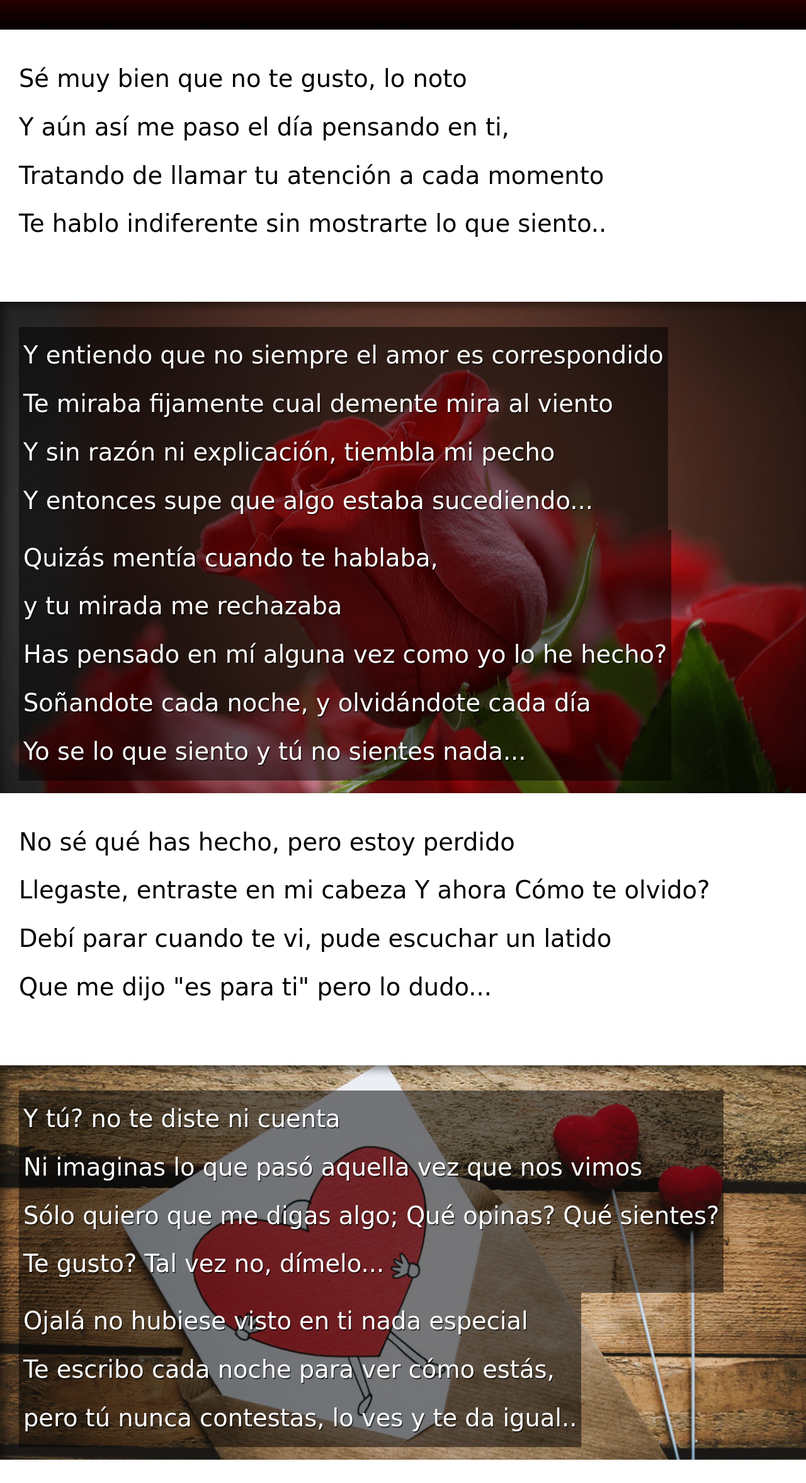
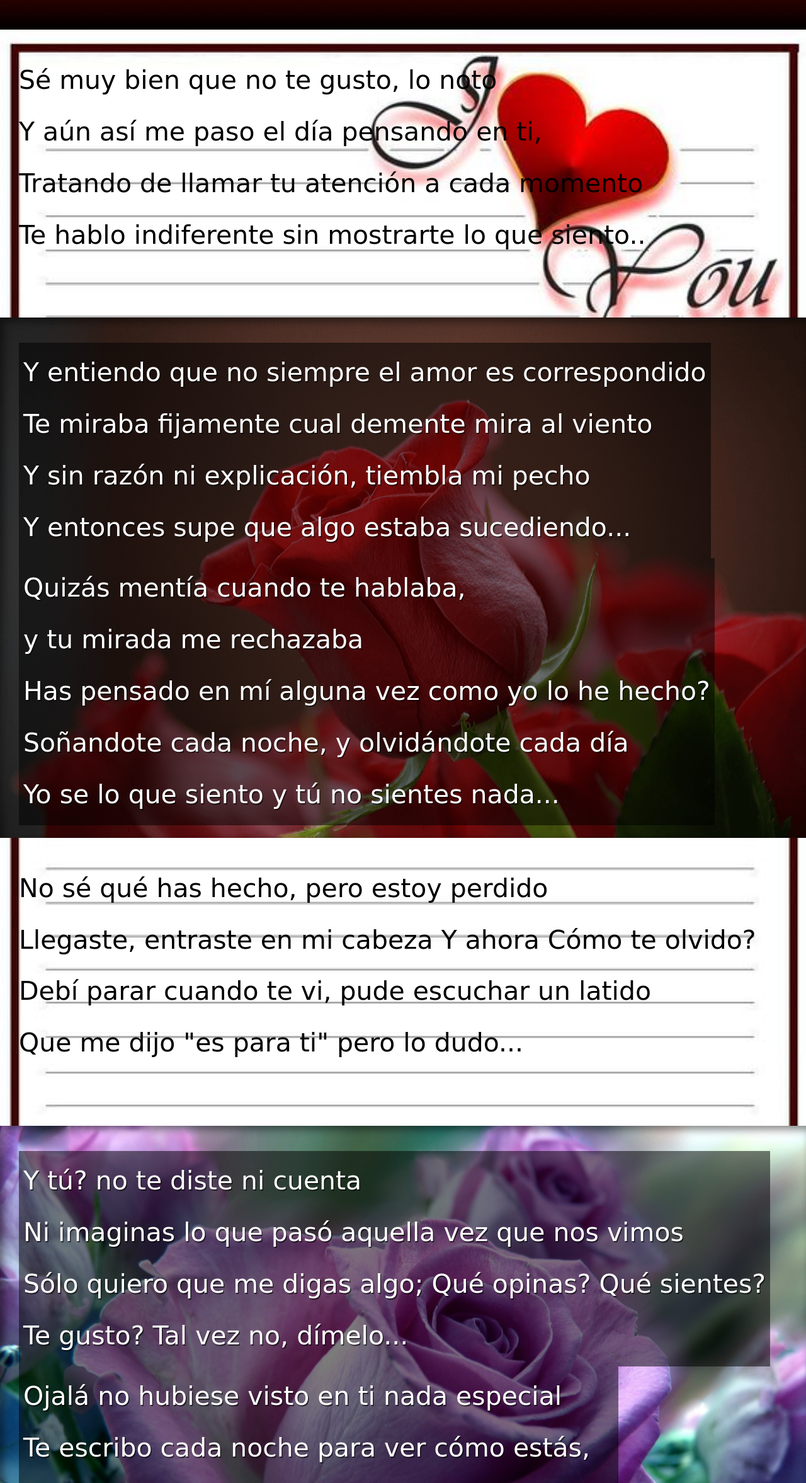
Before and after one commit to edugutidaluz/My-confession, a plain HTML site: page index.html in a window 1280 px wide. Shown: the part 202-2556 px from the top of the page at 63% size. Drawn offline with Linux system fonts and the light colour scheme; a web font is replaced by a local one.

Commit message:
Initial commit

```diff
--- a/estilo/style.css
+++ b/estilo/style.css
@@ -52,7 +52,7 @@ section {
     padding-left: 30px;
     line-height: 2em;
     font-family: var(--fonte3);
-    font-size: 3vw;
+    font-size: 3.2vw;
 }
 
 section > p {
@@ -62,8 +62,24 @@ section > p {
 section.normal {
     background-color: white;
     color: black;
-    background-image: url('../imagens/parel.jpeg');
-    background-position: left center;
+
+}
+
+section#nor01 {
+    background-image: url('../imagens/pare1.jpg');
+    background-position: top right;
+    background-size: cover;
+}
+
+section#nor02 {
+    background-image: url('../imagens/pare1.jpg');
+    background-position: center right;
+    background-size: cover;
+}
+
+section#nor03 {
+    background-image: url('../imagens/pare1.jpg');
+    background-position: bottom right;
     background-size: cover;
 }
 
@@ -88,9 +104,8 @@ section#img01 {
 }
 
 section#img02{
-    background-image: url('../imagens/coracao.jpg');
-    background-position: center center;
-    background-repeat: no-repeat;
+    background-image: url('../imagens/rosa-roxa.jpg');
+    background-position: left center;
 }
 
 footer {
--- a/index.html
+++ b/index.html
@@ -16,7 +16,7 @@
 
         </P>
     </header>
-    <section class="normal">
+    <section class="normal" id="nor01">
         <p>
             Sé muy bien que no te gusto, lo noto <br>
             Y aún así me paso el día pensando en ti, <br>
@@ -39,7 +39,7 @@
             Yo se lo que siento y tú no sientes nada...
         </p>
     </section>
-    <section class="normal">
+    <section class="normal" id="nor02">
 
         <p>
             No sé qué has hecho, pero estoy perdido <br>
@@ -61,7 +61,7 @@
             pero tú nunca contestas, lo ves y te da igual..
         </p>
     </section>
-    <section class="normal">
+    <section class="normal" id="nor03">
 
         <p>
             Yo me siento un tonto por quererte gustar <br>
```
Also changed, not shown: imagens/coracao.jpg (deleted), imagens/pare1.jpg (added), imagens/pesso-trsite2.jpeg (deleted), imagens/pessoa-trite1.png (deleted), imagens/pessoa-trsite3.jpeg (deleted), imagens/rosa-roxa.jpeg (deleted), imagens/rosa-roxa.jpg (added), imagens/rosas1.jpg (deleted).
